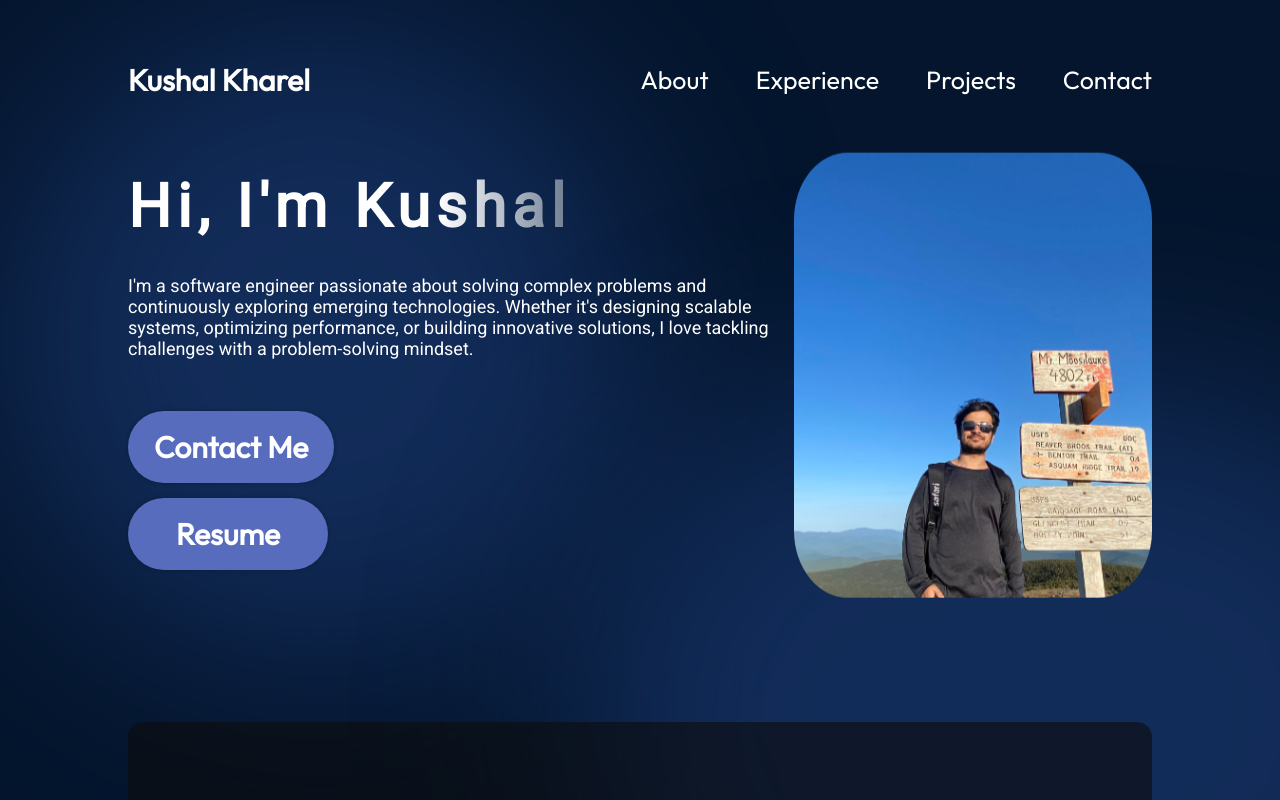
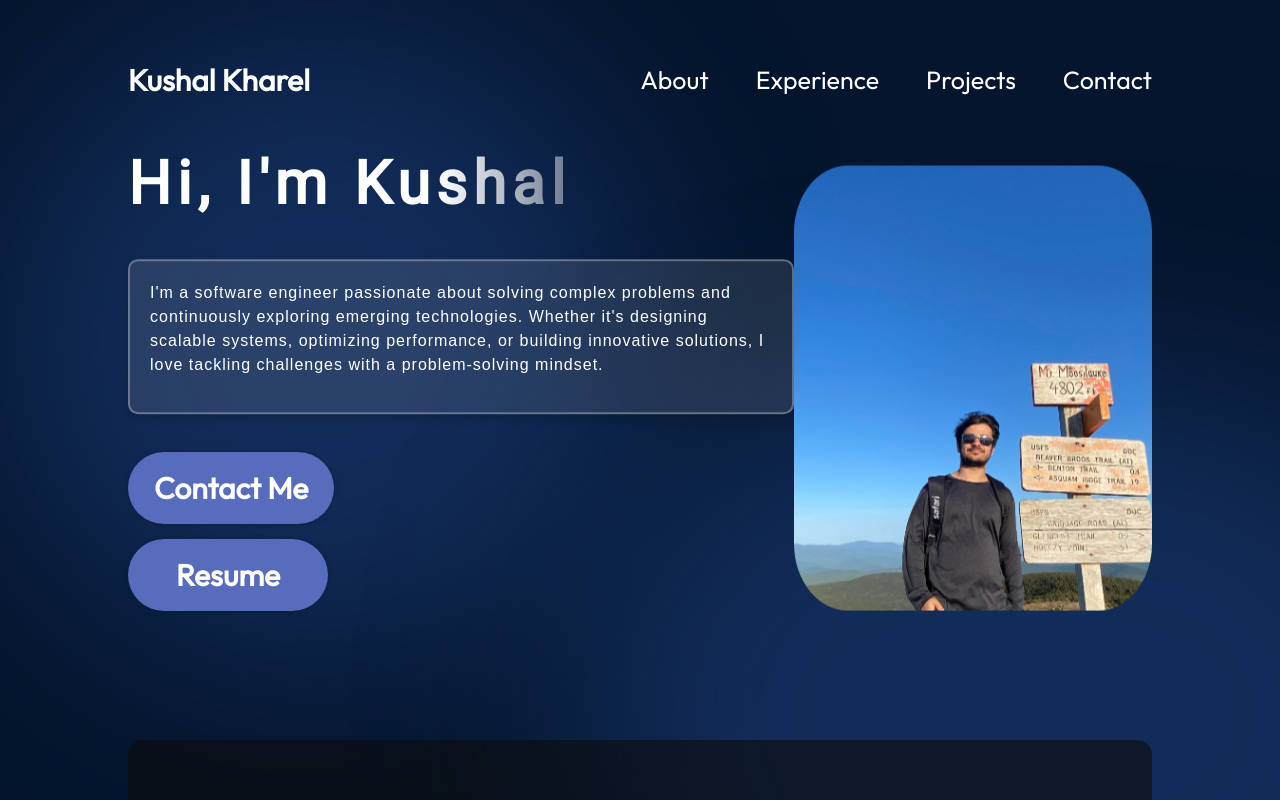
Before and after one commit to KushalKharell/ReactWebsite, a React (Vite) app: page / in a window 1280 px wide. Shown: the top 800 px of the page. Built offline with nearby package versions, Linux system fonts and the light colour scheme.

Commit message:
hero description box

```diff
--- a/src/components/Hero/Hero.jsx
+++ b/src/components/Hero/Hero.jsx
@@ -8,11 +8,13 @@ export const Hero = () => {
     <section className={styles.container}>
       <div className={styles.content}>
         <h1 className={styles.title}>Hi, I'm Kushal</h1>
-        <p className={styles.description}>
-        I'm a software engineer passionate about solving complex problems and continuously exploring emerging technologies.
-        Whether it's designing scalable systems, optimizing performance, or building innovative solutions,
-        I love tackling challenges with a problem-solving mindset.<br></br>
-        </p>
+        <dev className={styles.textBox}>
+            <p className={styles.description}>
+            I'm a software engineer passionate about solving complex problems and continuously exploring emerging technologies.
+            Whether it's designing scalable systems, optimizing performance, or building innovative solutions,
+            I love tackling challenges with a problem-solving mindset.<br></br>
+            </p>
+        </dev>
         <a href="mailto:myemail@email.com" className={styles.contactBtn}>
           Contact Me
         </a>
--- a/src/components/Hero/Hero.module.css
+++ b/src/components/Hero/Hero.module.css
@@ -38,6 +38,32 @@
   animation:
     typing 2.5s steps(40, end),
     blink-caret .75s step-end infinite;
+}
+
+/*text box for hero description left of main photo*/
+.textBox{
+  background-color: rgba(255, 255, 255, 0.1);
+  padding: 20px;
+  border-radius: 10px;
+  border: 2px solid rgba(255, 255, 255, 0.3);
+  box-shadow: 0px 4px 10px rgba(0, 0, 0, 0.2);
+  max-width: 700px;
+  max-height: 155px;
+  overflow: hidden;
+  text-align: left;
+  margin: auto;
+
+  animation-name: floating;
+  animation-duration: 20s;
+  animation-iteration-count: 3;
+  animation-timing-function: ease-in-out;
+}
+
+.textBox p{
+  line-height: 1.5;
+  font-size: 16px;
+  font-family: 'Poppins', sans-serif;
+  letter-spacing: 1px;
 }
 
 /* The typing effect */
@@ -95,6 +121,7 @@
   padding: 17px 26px;
   box-shadow: 0 0 4px 0 rgba(0, 0, 0, 0.25);
   margin-bottom: 15px;
+  margin-top: 45px;
 }
 
 .contactBtn::after {
@@ -118,7 +145,7 @@
   border-radius: 15%;
 
   animation-name: floating;
-  animation-duration: 5s;
+  animation-duration: 10s;
   animation-iteration-count: infinite;
   animation-timing-function: ease-in-out;
 }
```
